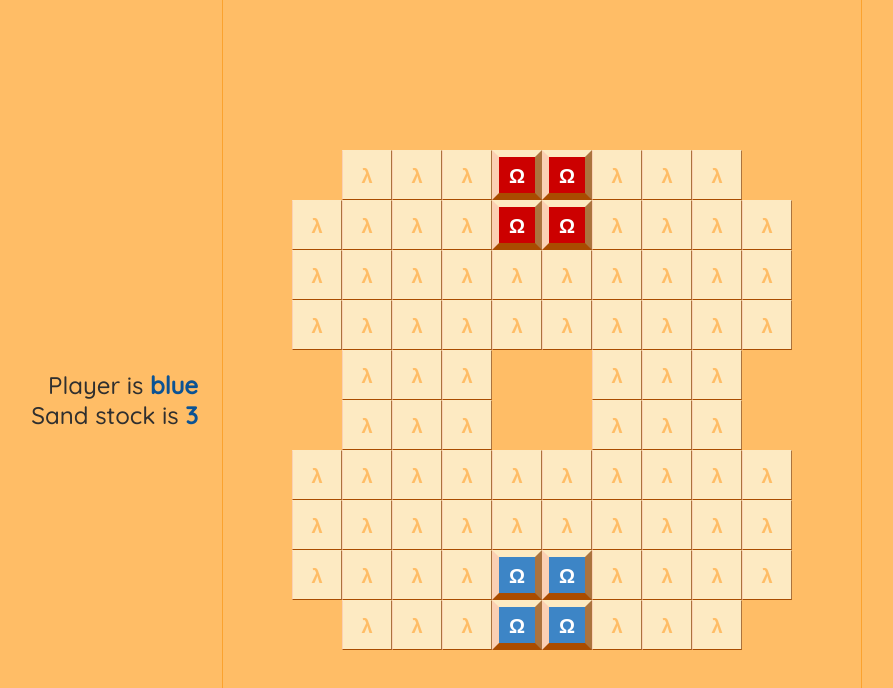
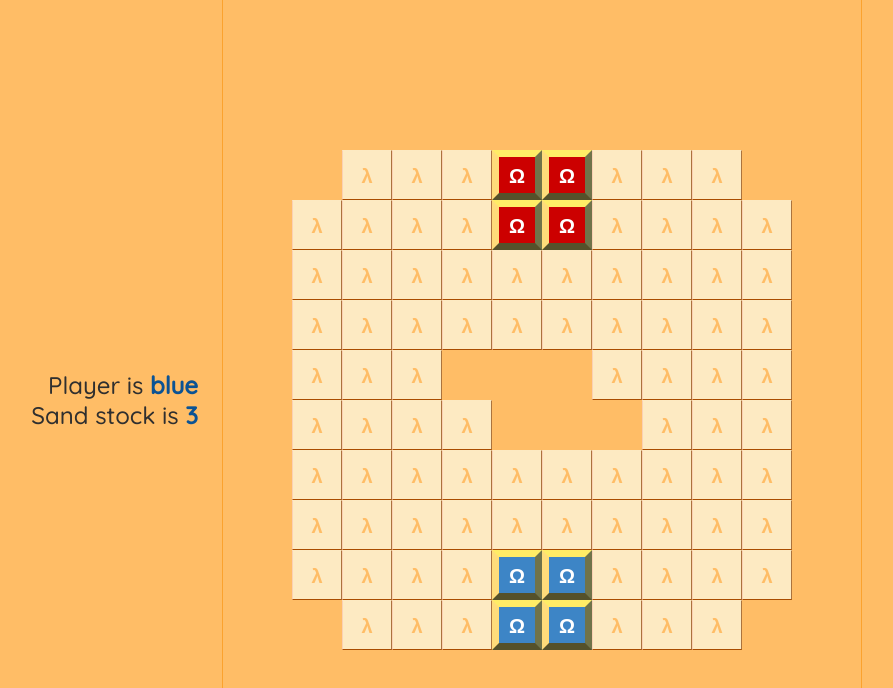
Before and after one commit to Xtrazyx/powerGrid, a React (Vite) app: page / in a window 1280 px wide. Shown: the top 688 px of the page, without its empty margins (98-991 px from the left). Built offline with nearby package versions, Linux system fonts and the light colour scheme.

Commit message:
castle border styling

```diff
--- a/src/components/default/cells/gamingSandpile.tsx
+++ b/src/components/default/cells/gamingSandpile.tsx
@@ -7,59 +7,52 @@ import { ownerColor, OwnerColorType } from '../templates/sandpileColor';
 import { ExternalContext } from '../../../context/externalContext';
 
 export type SandPileValueType = {
-    sand: number;
-    fallout: number;
-    isHole?: boolean;
-    isCastle?: boolean;
-    owner: 'blue' | 'red' | 'neutral';
+    sand: number,
+    fallout: number,
+    isHole?: boolean,
+    isCastle?: boolean,
+    owner: 'blue' | 'red' | 'neutral',
 };
 
 export type SandPileColorType = {
-    selectColor?: string;
-    bgColor?: string;
-    hasPointer?: boolean;
-    isWhite?: boolean;
-    isHole?: boolean;
-    isCastle?: boolean;
-    isEmpty?: boolean;
-    borderSize?: number;
-    colors?: OwnerColorType;
-    owner: 'blue' | 'red' | 'neutral';
+    selectColor?: string,
+    bgColor?: string,
+    hasPointer?: boolean,
+    isWhite?: boolean,
+    isHole?: boolean,
+    isCastle?: boolean,
+    isEmpty?: boolean,
+    borderSize?: number,
+    colors?: OwnerColorType,
+    owner: 'blue' | 'red' | 'neutral',
 };
 
 type SandGridContextType = {
-    turn?: string;
-    sandStock?: number;
-    victory?: 'none' | 'red' | 'blue';
+    turn?: string,
+    sandStock?: number,
+    victory?: 'none' | 'red' | 'blue',
 };
-/*
-            3: '#fd7200',
-            2: '#ffab5c',
-            1: '#fbd0b3',
-            0: '#fdeac2',
-*/
+
 const SandPileColor = styled.button <SandPileColorType>`
     height: 100%;
     width: 100%;
     text-align: center;
     background-color: ${({ bgColor }) => bgColor};
-    ${({ isHole }) =>
-        !isHole &&
-        `
-            border-top-color: #fdeac2;
-            border-right-color: #ffab5c;
-            border-bottom-color: #fd7200;
-            border-left-color: #fbd0b3
-        `
-    };
     ${({ owner, colors }) =>
         `
-            border-top-color: ;
-            border-right-color: #ffab5c;
-            border-bottom-color: #fd7200;
-            border-left-color: #fbd0b3
+            border-top-color: ${colors[owner].sand[0]};
+            border-right-color: ${colors[owner].sand[2]};
+            border-bottom-color: ${colors[owner].sand[3]};
+            border-left-color: ${colors[owner].sand[1]};
+        `};
+    ${({ isCastle }) =>
+        isCastle &&
         `
-    };
+            border-top-color: #ffec66;
+            border-right-color: #c3c781;
+            border-bottom-color: #a9a257;
+            border-left-color: #ffdc7a;
+        `};
     cursor: ${({ hasPointer }) => (hasPointer ? 'pointer' : 'not-allowed')};
     color: ${({ isWhite, isEmpty }) => (isWhite ? 'white' : isEmpty ? '#ffbd66' : undefined)};
     font-weight: ${({ isWhite, isEmpty }) => (isWhite && 700) || (isEmpty && 700)};
@@ -69,7 +62,7 @@ const SandPileColor = styled.button <SandPileColorType>`
     margin: 0;
 
     &:hover {
-        border: 2px dashed ${({ selectColor }) => selectColor};
+        border: 3px dashed ${({ selectColor }) => selectColor};
     }
 `;
 
@@ -88,7 +81,11 @@ export const GamingSandpile: FunctionComponent<UiComponentProps<SandPileValueTyp
     };
 
     function handleClick() {
-        setValue(coordinates, { ...grid?.[`${coordinates.row}_${coordinates.column}`]?.value, sand: sand + 1, owner: external.turn });
+        setValue(coordinates, {
+            ...grid?.[`${coordinates.row}_${coordinates.column}`]?.value,
+            sand: sand + 1,
+            owner: external.turn,
+        });
         handleTurn();
     }
 
--- a/src/components/generators/sandpileGenerator.tsx
+++ b/src/components/generators/sandpileGenerator.tsx
@@ -23,7 +23,7 @@ export function SandpileGenerator(
         };
     });
 
-    function generateCastle(color: string, coords: [number,number][]) {
+    function generateCastle(color: string, coords: [number, number][]) {
         const baseData = {
             mode: 'display',
             display: 'gamingSandpile',
@@ -33,12 +33,12 @@ export function SandpileGenerator(
             gridSetup[`${element[0]}_${element[1]}`] = {
                 ...baseData,
                 value: { sand: 3, fallout, owner: color, isCastle: true },
-                coordinates: { row: element[0], column: element[1]}
+                coordinates: { row: element[0], column: element[1] },
             };
         });
     }
 
-    function generateHoles(coords: [number,number][]) {
+    function generateHoles(coords: [number, number][]) {
         const baseData = {
             mode: 'display',
             display: 'gamingSandpile',
@@ -47,16 +47,35 @@ export function SandpileGenerator(
         coords.forEach((element) => {
             gridSetup[`${element[0]}_${element[1]}`] = {
                 ...baseData,
-                value: { sand: 3, fallout,  owner: 'neutral', isHole: true },
-                coordinates: { row: element[0], column: element[1]}
+                value: { sand: 3, fallout, owner: 'neutral', isHole: true },
+                coordinates: { row: element[0], column: element[1] },
             };
         });
     }
 
-    generateCastle('red', [[0,4], [0,5], [1,4], [1,5]]);
-    generateCastle('blue', [[9,4], [9,5], [8,4], [8,5]]);
+    generateCastle('red', [
+        [0, 4],
+        [0, 5],
+        [1, 4],
+        [1, 5],
+    ]);
+    generateCastle('blue', [
+        [9, 4],
+        [9, 5],
+        [8, 4],
+        [8, 5],
+    ]);
     generateHoles([
-        [4,4],[4,5],[5,4],[5,5],[4,0],[5,0],[4,9],[5,9],[0,0],[9,9],[9,0],[0,9]
+        [4, 4],
+        [4, 5],
+        [5, 4],
+        [5, 5],
+        [0, 0],
+        [9, 9],
+        [9, 0],
+        [0, 9],
+        [4, 3],
+        [5, 6],
     ]);
 
     if (initialDrop) {
```
